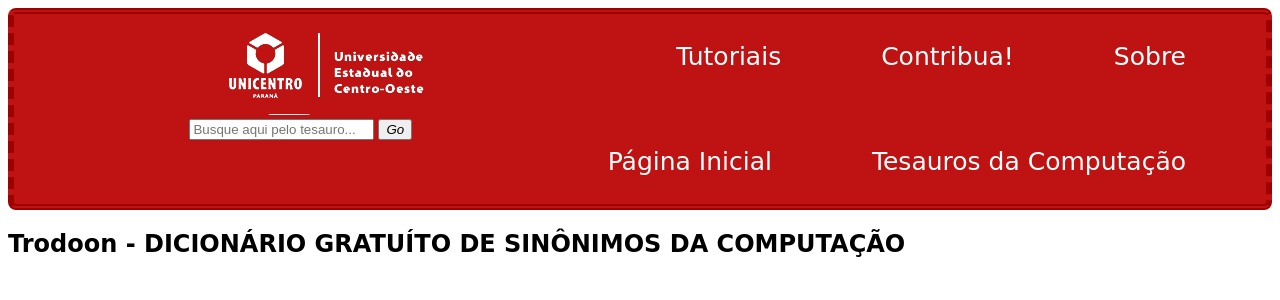
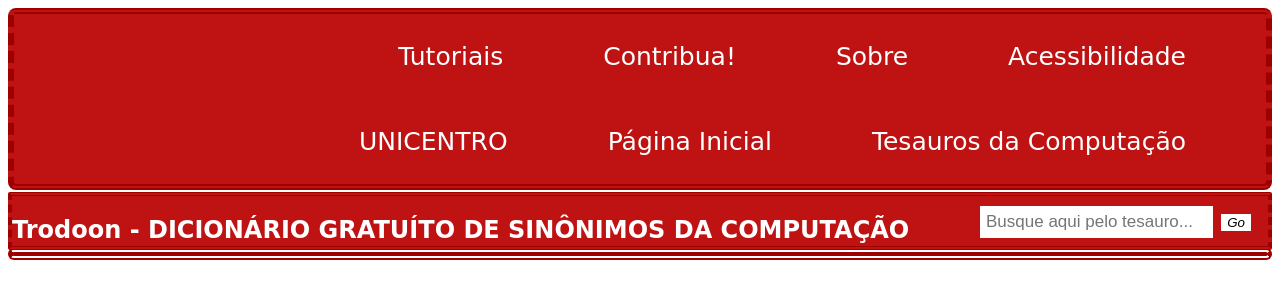
Before and after one commit to SasakiBill/alfathesaurus, a PHP site: page /search.php in a window 1280 px wide. Shown: the top 300 px of the page. Run offline with PHP 8.4, Linux system fonts and the light colour scheme.

Commit message:
Sucesso com novo HTML!

```diff
--- a/public/search.php
+++ b/public/search.php
@@ -3,23 +3,32 @@
 ?>
 
 <div class="topnav">
-        <img src="../view/img/Capturar-removebg-preview.png">
+  <!--<img src="../view/img/Capturar-removebg-preview.png"/>-->
+
+  <a href="#">Acessibilidade</a>
   <a href="#">Sobre</a>
   <a href="#">Contribua!</a>
   <a href="#">Tutoriais</a>
   <a href="#">Tesauros da Computação</a>
   <a href="../public/index.php">Página Inicial</a>
+  <a href="#">UNICENTRO</a>
+
+</div>
+
+<div class="titulo-container">
+  <h2>Trodoon - DICIONÁRIO GRATUÍTO DE SINÔNIMOS DA COMPUTAÇÃO</h2>
   <div class="search-container">
     <form action="search.php" method="POST">
-      <input type="text" placeholder="Busque aqui pelo tesauro..." name="search">
+      <input type="text" placeholder="Busque aqui pelo tesauro..." name="search" />
       <button type="submit" name="submit-search"><i class="fa fa-search">Go</i></button>
     </form>
   </div>
 </div>
-<h2>Trodoon - DICIONÁRIO GRATUÍTO DE SINÔNIMOS DA COMPUTAÇÃO</h2>
 
-<div class ="cconceito-container">
-    <div class="conceito-container">
+
+
+<div class ="resultado-container">
+    <div class="resultadores-container">
     <?php
 
         if (isset($_POST['submit-search'])){
@@ -30,8 +39,8 @@
             $result = mysqli_query($conn, $sql);
             $queryResult = mysqli_num_rows($result);
 
-            echo "<h4>Foram encontrados " .$queryResult. " resultados da pesquisa: " .$search." </h4> ";
-            echo "<h4>Para aprender melhor sobre algum conceito de sua pesquisa, clique em seu nome.</h4>";
+            echo "<h3>Foram encontrados " .$queryResult. " resultados da pesquisa: " .$search.".</h3> ";
+            echo "<h3>Para aprender melhor sobre algum conceito de sua pesquisa, clique em seu nome.</h3>";
 
             if ($queryResult > 0){
                 while($row = mysqli_fetch_assoc($result) ) {
@@ -41,9 +50,9 @@
                     $url = "resultSearch.php?threadid=" . $threadId;
                     echo "
                     <div class='conceito-box'>
-                        <h3>--------------------------------------------------------------------------</h3>
-                        <h4>Nome do Conceito Preferêncial: </h4><a href=". $url. ">". $title."</a>
-
+                        <hr width = “2” size = “100”>
+                        <h3>Nome do Conceito: </h3><a href=". $url. ">". $title."</a>
+                        <br>
 
                     </div>";
                 }
--- a/view/css/backup.css
+++ b/view/css/backup.css
@@ -42,11 +42,16 @@ h1 {
 }
 
 .titulo-container {
-    background-color: #9E0000;
+    background-color: #BF1313;
     color: #fff;
-    top: -12px;
+    top: 2px;
     height: 50px;
     position: relative;
+    border-radius: 2px;
+    border-style: double dashed;
+    border-width: 4px;
+    border-color: #9E0000;
+
 }
 
 .titulo-container .search-container {
@@ -55,7 +60,7 @@ h1 {
 
 .titulo-container input[type="text"] {
     padding: 6px;
-    margin-top: -45px;
+    margin-top: -58px;
     font-size: 17px;
     border: none;
     float: right;
@@ -64,7 +69,7 @@ h1 {
 .titulo-container .search-container button {
     float: right;
     background-color: rgb(255, 255, 255);
-    margin-top: -39px;
+    margin-top: -50px;
     margin-right: -38px;
     border: none;
     cursor: pointer;
@@ -123,3 +128,67 @@ p {
     border-color: #9E0000;
     font-size: 25px;
 }
+
+.resultado-container {
+    top: 3000px;
+    color: black;
+    background-color: #fff;
+    border-radius: 8px;
+    border-style: double dashed;
+    border-width: 6px;
+    border-color: #9E0000;
+    font-size: 25px;
+}
+
+.resultadores-container a:hover {
+    background-color: #ffffff;
+    color: #BF1313;
+    border-radius: 8px;
+    -webkit-transition: 0.5s;
+    color: rgb(31, 30, 30);
+}
+
+.cconceito-container{
+
+    color: black;
+    background-color: #fff;
+    border-radius: 8px;
+    border-style: double dashed;
+    border-width: 6px;
+    border-color: #9E0000;
+    font-size: 25px;
+    width: 750px;
+}
+
+h5{
+    font-family: Apple Chancery, cursive;
+    background-color: #9E0000;
+    color: rgb(255, 255, 255);
+
+}
+
+h6{
+    font-family: Apple Chancery, cursive;
+    background-color: #ffffff;
+    color: rgb(0, 0, 0);
+
+    font-size: 26px;
+}
+
+.hierarquicod-container {
+    background-color: #9E0000;
+    position: relative;
+    color: #fff;
+    top: -2133px;
+    left: 1000px;
+}
+
+.niveld-container {
+    color: black;
+    background-color: #fff;
+    border-radius: 8px;
+    border-style: double dashed;
+    border-width: 6px;
+    border-color: #9E0000;
+    font-size: 25px;
+}
```
Also changed, not shown: public/resultSearch.php (+43 -21 lines). Lines whose indentation alone changed are shown as unchanged.
